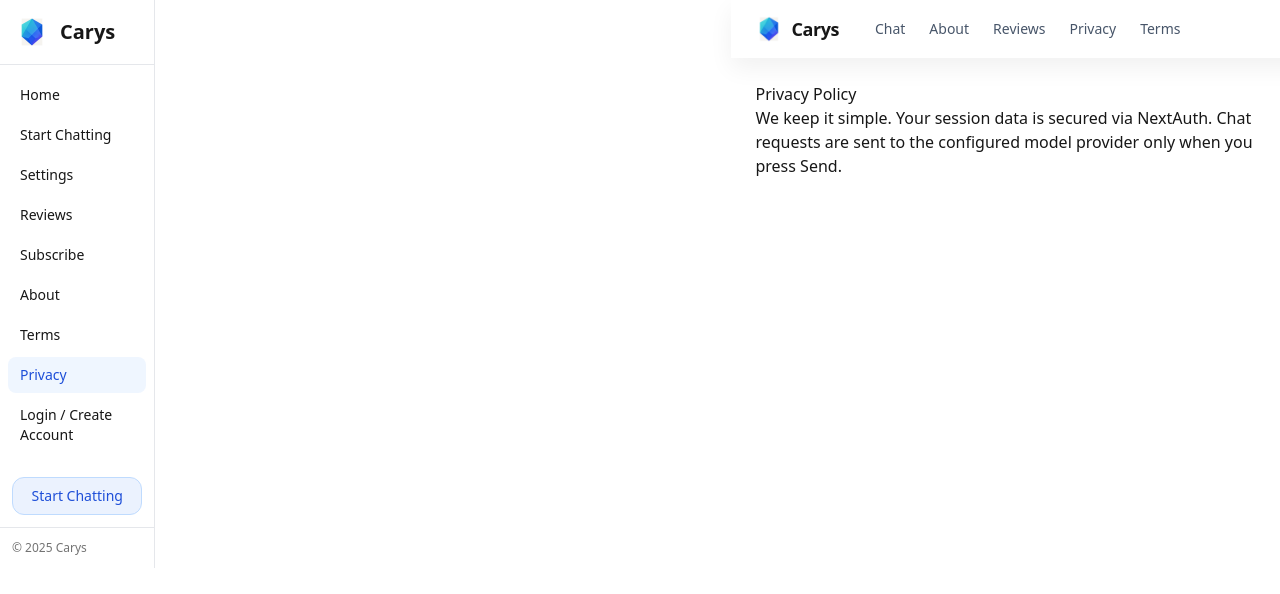
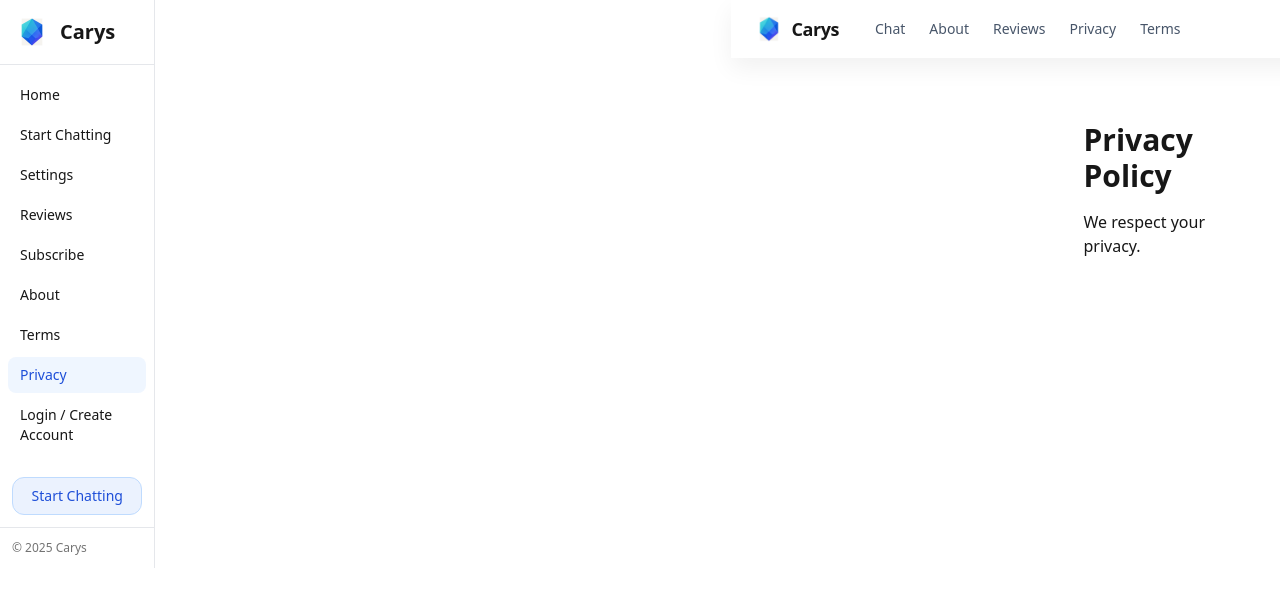
Before and after one commit to michaelperry101/CARYS.AI-FINAL, a Next.js app: page /privacy in a window 1280 px wide. Shown: the top 594 px of the page. Built offline with nearby package versions, Linux system fonts and the light colour scheme; no server answers.

Commit message:
Update page.jsx

```diff
--- a/app/privacy/page.jsx
+++ b/app/privacy/page.jsx
@@ -1,9 +1,13 @@
-export const metadata = { title: "Privacy" };
-export default function Privacy() {
+export const metadata = { title: "Privacy — Carys" };
+
+export default function PrivacyPage() {
   return (
-    <div className="prose max-w-2xl">
-      <h1>Privacy Policy</h1>
-      <p>We keep it simple. Your session data is secured via NextAuth. Chat requests are sent to the configured model provider only when you press Send.</p>
-    </div>
+    <main className="page-wrap p-6 md:p-10">
+      <h1 className="text-3xl font-semibold mb-4">Privacy Policy</h1>
+      <div className="prose max-w-3xl">
+        <p>We respect your privacy.</p>
+        {/* …your real privacy content… */}
+      </div>
+    </main>
   );
 }
```
